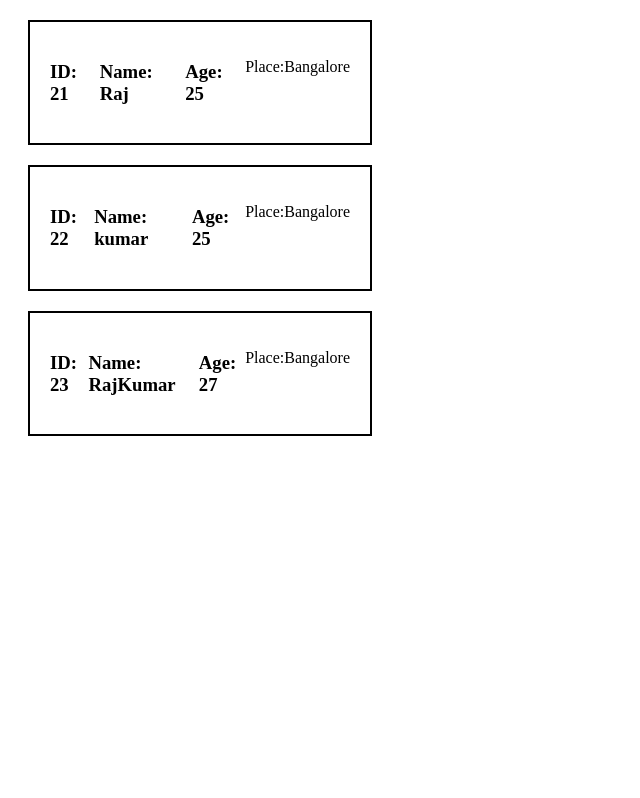
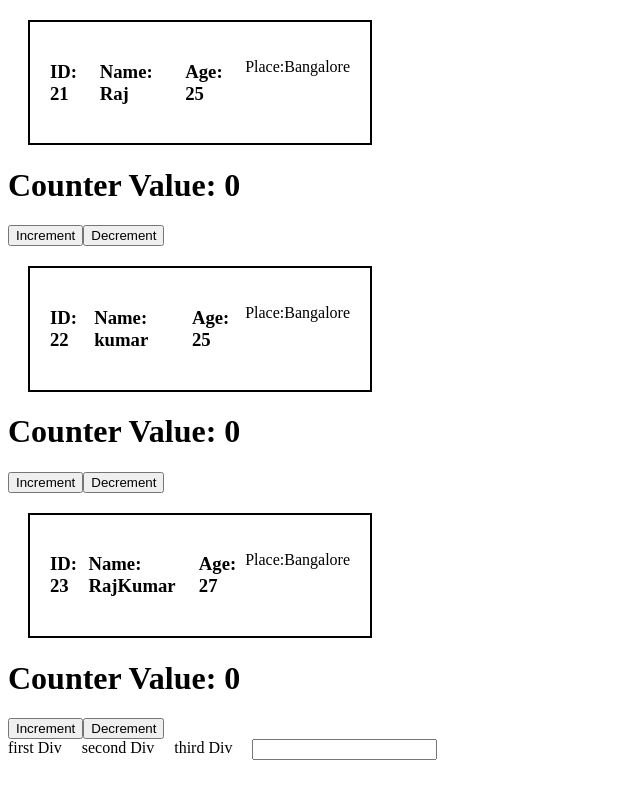
Before and after one commit to rkm10/React-practice, a React (Vite) app: page / in a window 1280 px wide. Shown: the whole page, without its empty margins (0-640 px from the left). Built offline with nearby package versions, Linux system fonts and the light colour scheme.

Commit message:
react is good

```diff
--- a/src/App.jsx
+++ b/src/App.jsx
@@ -1,5 +1,6 @@
 
 import Firstcomponent from "./components/Firstcomponent";
+import Display from "./components/Secondcomponent";
 
 function App() {
 
@@ -36,6 +37,7 @@ function App() {
         )
 
       }
+      <Display />
     </>
   );
 }
--- a/src/components/Firstcomponent.jsx
+++ b/src/components/Firstcomponent.jsx
@@ -1,3 +1,4 @@
+import React, { useState } from "react"
 export default function Firstcomponent(p) {
 
     return (
@@ -8,6 +9,20 @@ export default function Firstcomponent(p) {
                 <h3>Age: {p.age}</h3>
                 <p>Place:{p.place}</p>
             </div>
+            <Ppa />
         </>
     )
 }
+
+const Ppa = () => {
+    let [counter, updateCounter] = useState(0)
+    console.log(counter)
+    return (
+        <>
+            <h1>Counter Value: {counter}</h1>
+            <button onClick={() => { updateCounter(++counter) }}>Increment</button>
+            <button onClick={() => { updateCounter(--counter) }}>Decrement</button>
+        </>
+    )
+
+}
--- a/src/components/Secondcomponent.jsx
+++ b/src/components/Secondcomponent.jsx
@@ -1,17 +1,33 @@
-import React from 'react'
+export default function Display() {
 
-export default function Secondcomponent() {
-    let raj = "it a new project"
+    return (
+        < div style={{ display: 'flex', columnGap: "20px" }}>
+            <FlexItems />
+            <ButtonItems />
+        </div>
+    )
+}
 
-    function Menu() {
-        return <div>
 
-            <ul>
-                <li className='test'>{raj}</li>
-                <li id='test'>please think</li>
-            </ul>
-        </div>
+const FlexItems = () => {
+    return (
+        <>
+            <div>first Div</div>
+            <div>second Div</div>
+            <div>third Div</div>
+        </>
+    )
+}
+
+const ButtonItems = () => {
+    function msgdisplay(num, e) {
+        alert("please don't click me" + num)
+        console.dir(e.target)
     }
-    return <Menu></Menu>
-
+    return (
+        <>
+            {/* <button onClick={(e) => { msgdisplay(10, e) }}>Click ME</button > */}
+            <input type="text" onKeyUp={(e) => { msgdisplay(20, e) }} />
+        </>
+    )
 }
```
